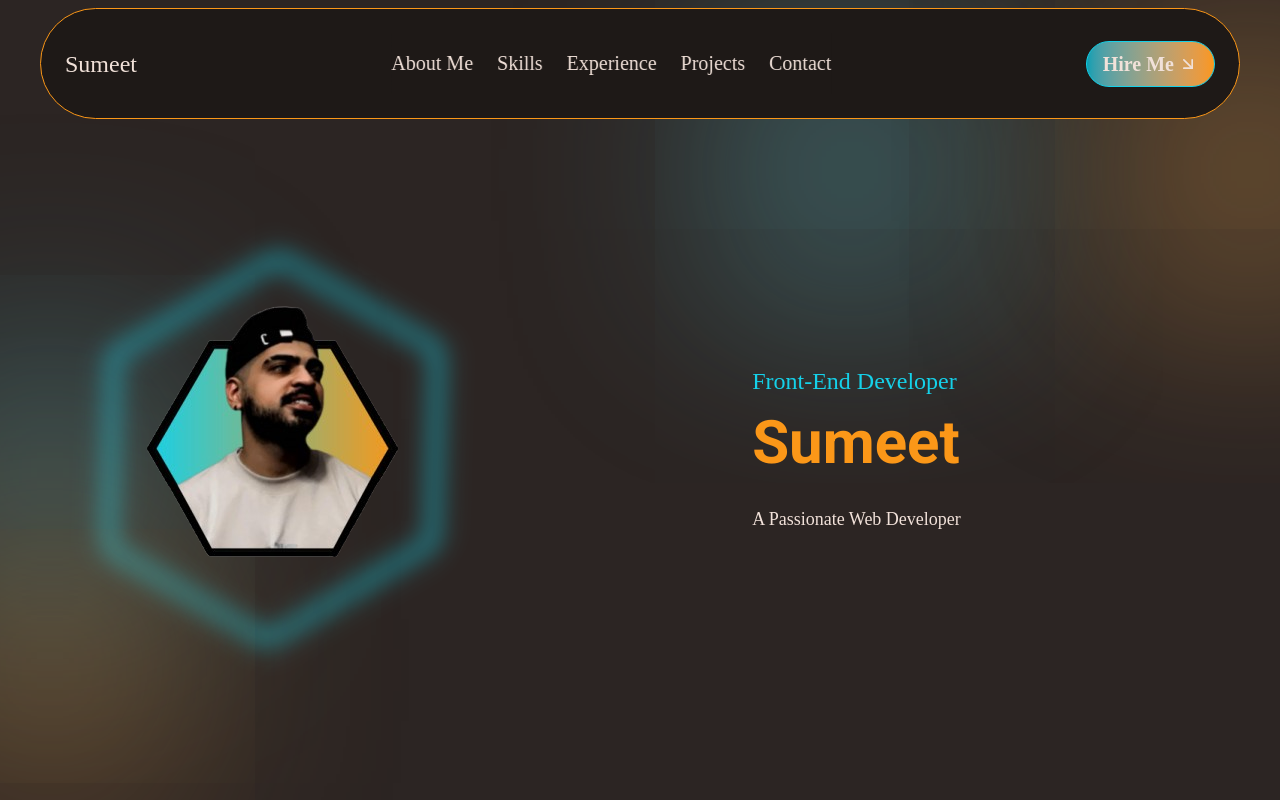
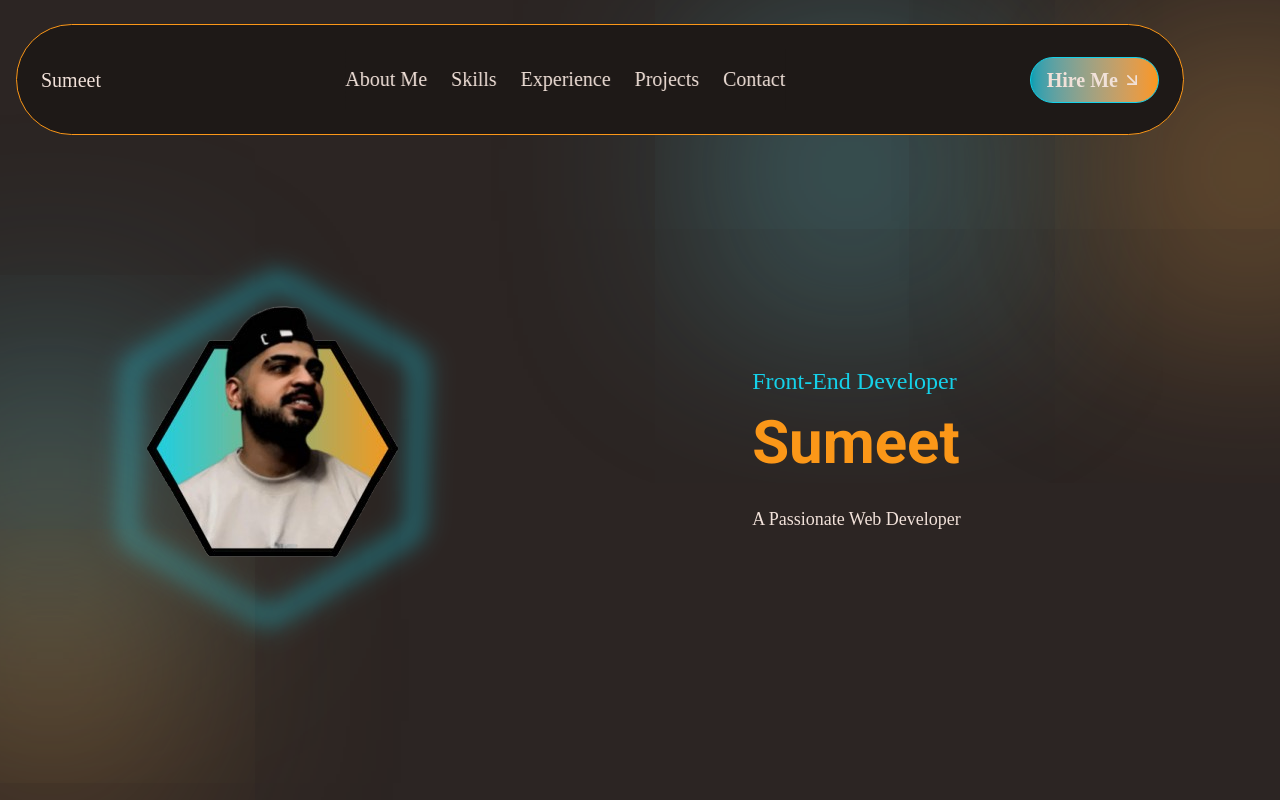
Before and after one commit to i-m-meet/Portfolio, a React (Vite) app: page / in a window 1280 px wide. Shown: the top 800 px of the page. Built offline with nearby package versions, Linux system fonts and the light colour scheme.

Commit message:
fixed navbar issue/ image path reset

```diff
--- a/src/components/about/AboutImage.jsx
+++ b/src/components/about/AboutImage.jsx
@@ -3,7 +3,7 @@ const AboutImage = () =>{
   return (
     <div className="h-[500px] w-[300px] relative">
     <div  className="h-[500px] w-[300px] rounded-[100px] absolute overflow-hidden">
-        <img src="../../public/images/about-me.jpg" alt="about me image"  className="h-full w-auto object-cover"/>
+        <img src="../../images/about-me.jpg" alt="about me image"  className="h-full w-auto object-cover"/>
     </div>
     <div className="h-[500px] w-[250px] bg-orange absolute bottom-[-30px] left-[-30px] rounded-bl-[120px] rounded-tr-[120px] rounded-br-[20px] rounded-tl-[20px]  -z-10">
 
--- a/src/components/contact-me/ContactMeRight.jsx
+++ b/src/components/contact-me/ContactMeRight.jsx
@@ -5,7 +5,7 @@ const ContactMeRight = () => {
   return (
     <div className="flex flex-col items-center justify-center gap-12">
       <img
-        src="../../public/images/email-image.png"
+        src="../../images/email-image.png"
         alt="contact me"
         className="max-w-[300px]"
       />
--- a/src/components/experience/ExperienceTopMiddle.jsx
+++ b/src/components/experience/ExperienceTopMiddle.jsx
@@ -2,7 +2,7 @@
 const ExperienceTopMiddle = () =>{
   return (
     <div className="lg:w-[35%] md:w-[50%] sm:w-[80%]">
-    <img src="../../public/images/experience-image.png" alt="" />
+    <img src="../../images/experience-image.png" alt="" />
     </div>
   );
 }
--- a/src/components/heroSection/HeroPic.jsx
+++ b/src/components/heroSection/HeroPic.jsx
@@ -12,12 +12,12 @@ const HeroPic = () => {
       className="flex h-full items-center justify-center"
     >
       <img
-        src="../../public/images/HexaPic.png"
+        src="../../images/HexaPic.png"
         alt="Sumeet"
         className="max-h[450px] w-auto"
       />
       <div className="absolute -z-10 flex animate-pulse items-center justify-center">
-        <PiHexagonThin className="text-cyan min-h-[450px] w-auto animate-[spin_20s_linear_infinite] blur-md sm:h-[120%] md:h-[90%]" />
+        <PiHexagonThin className="text-cyan min-h-[400px] w-auto animate-[spin_20s_linear_infinite] blur-md sm:h-[120%] md:h-[90%]" />
       </div>
     </motion.div>
   );
--- a/src/components/navbar/Navbar.jsx
+++ b/src/components/navbar/Navbar.jsx
@@ -7,8 +7,8 @@ import { useSelector } from "react-redux";
 const Navbar = () => {
   const menuOpen = useSelector((state) => state.menu.menuOpen);
   return (
-    <nav className="max-w-[1300px] mx-auto w-full  px-4 fixed left-[50%] -translate-x-[50%] z-20 flex gap-4 mt-2">
-      <div className="flex justify-between w-full max-w-[1200px] mx-auto  bg-black items-center p-6 rounded-r-full rounded-l-full border-orange border-[0.5px] ">
+    <nav className="max-w-[1200px] mx-auto w-screen  px-4 fixed z-20 flex gap-4 mt-6">
+      <div className="flex justify-between w-screen max-w-[1200px] mx-auto  bg-black items-center p-6 rounded-r-full rounded-l-full border-orange border-[0.5px] ">
         <NavbarLogo />
         <div className={`${menuOpen ? "sm:block" : "sm:hidden"} lg:block`}>
           <NavbarLinks />
--- a/src/components/navbar/NavbarLogo.jsx
+++ b/src/components/navbar/NavbarLogo.jsx
@@ -2,7 +2,7 @@
 const NavbarLogo = () =>{
   return (
     <div>
-        <h1 className="text-white  text-2xl sm:hidden md:block">
+        <h1 className="text-white  text-2xl sm:text-xl md:block">
             Sumeet
         </h1>
     </div>
--- a/src/components/navbar/NavbarToggler.jsx
+++ b/src/components/navbar/NavbarToggler.jsx
@@ -11,7 +11,7 @@ const NavbarToggler = () => {
   };
   return (
     <button
-      className="text-2xl p-3 border border-orange rounded-full"
+      className="text-2xl p-3 border text-white border-orange rounded-full"
       onClick={setToggleMenu}
     >
       <GiHamburgerMenu />
--- a/src/components/projects/Projects.jsx
+++ b/src/components/projects/Projects.jsx
@@ -8,21 +8,21 @@ const projectsList = [
     name: "Connectify",
     year: "Nov2024",
     align: "right",
-    image: "../../public/images/website-img-1.jpg",
+    image: "../../images/website-img-1.jpg",
     link: "#",
   },
   {
     name: "Gemini Clone",
     year: "Jan2025",
     align: "left",
-    image: "../../public/images/website-img-2.webp",
+    image: "../../images/website-img-2.webp",
     link: "#",
   },
   {
     name: "MovieVerse",
     year: "Pressent",
     align: "right",
-    image: "../../public/images/website-img-3.jpg",
+    image: "../../images/website-img-3.jpg",
     link: "#",
   },
 ];
--- a/src/components/skillsSection/SubSkills.jsx
+++ b/src/components/skillsSection/SubSkills.jsx
@@ -3,7 +3,7 @@ const SubSkills = () =>{
   return (
     <div className="border-y-2 border-lightGray relative">
         <div className="absolute bg-gradient-to-r from-orange to-cyan opacity-50 w-full h-full "></div>
-        <img src="../../public/images/subSkills.jpg" alt="sub skills" />
+        <img src="../../images/subSkills.jpg" alt="sub skills" />
     </div>
   );
 }
```
